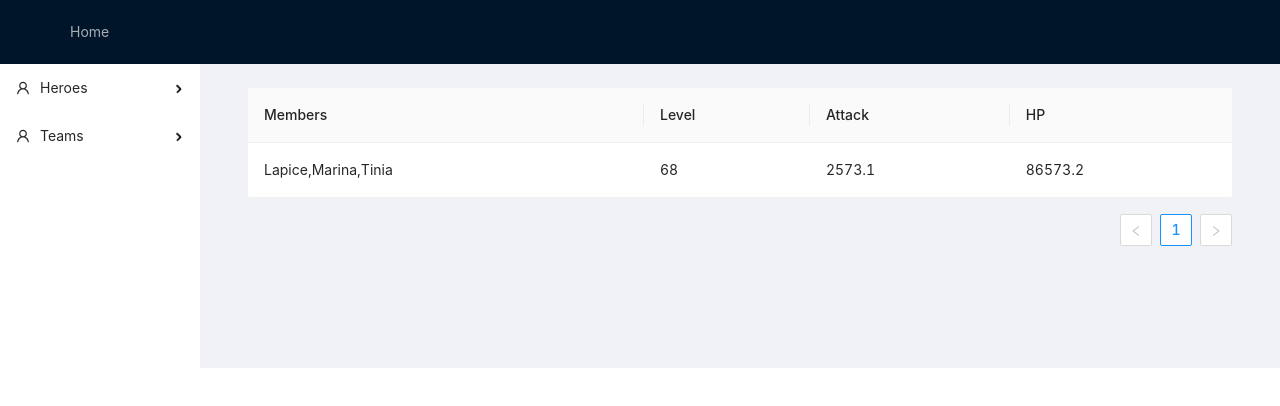
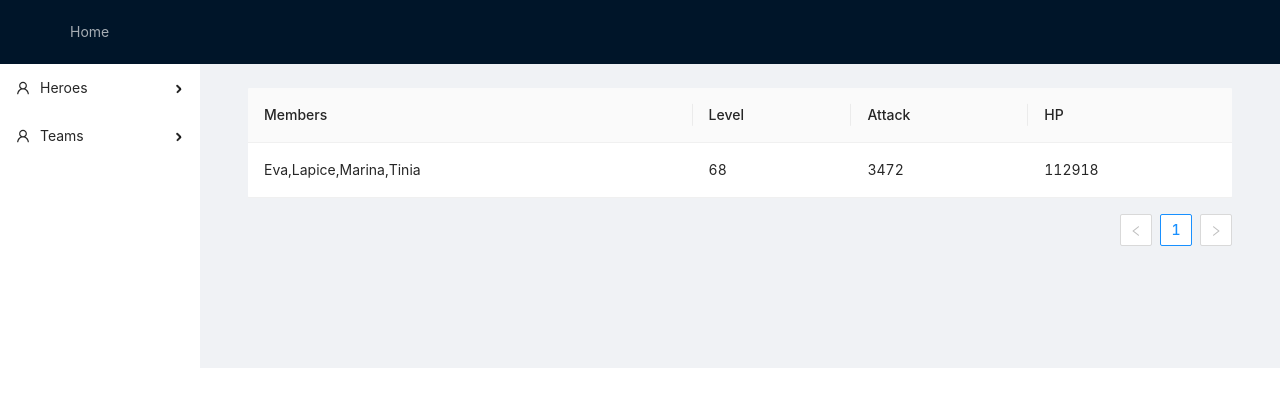
Before and after one commit to monacob/guardian-tales, a React (Create React App) app: page /teams in a window 1280 px wide. Shown: the top 406 px of the page. Built offline with nearby package versions, Linux system fonts and the light colour scheme.

Commit message:
add hero

```diff
--- a/src/data/heroes.js
+++ b/src/data/heroes.js
@@ -1,8 +1,8 @@
 // @flow
 
-export type Role = 'TANKER' | 'WARRIOR' | 'RANGED';
-export type Element = 'WATER' | 'LIGHT' | 'FIRE' | 'EARTH' | 'DARK';
-export type Resistance = { type: 'BASIC' | Element, value: number };
+export type Role = 'TANKER' | 'WARRIOR' | 'RANGED' | 'SUPPORT';
+export type Element = 'BASIC' | 'WATER' | 'LIGHT' | 'FIRE' | 'EARTH' | 'DARK';
+export type Resistance = { type: Element, value: number };
 export type Attribute = 'HP' | 'RANGE_ATK' | 'ATK' | 'WEAPON_SKILL_REGEN_SPEED';
 export type SkillTarget = 'SELF' | 'PARTY' | Element | Role
 export type Skill = {
@@ -96,6 +96,30 @@ const heroes: Array<Hero> = [
             attribute: 'WEAPON_SKILL_REGEN_SPEED',
             value: 0.06
         }]
+    },
+    {
+        name: 'Eva',
+        role: 'SUPPORT',
+        element: 'BASIC',
+        atk: 642,
+        criticalHitChance: 0.06,
+        hp: 18818,
+        def: 121,
+        damageReduction: 24,
+        cardSlot: 2,
+        resistance: [
+            {type: 'DARK', value: -0.3},
+            {type: 'LIGHT', value: 0.3},
+        ],
+        skills: [{
+            target: 'BASIC',
+            attribute: 'ATK',
+            value: 0.40
+        }, {
+            target: 'SELF',
+            attribute: 'WEAPON_SKILL_REGEN_SPEED',
+            value: 0.06
+        }]
     }
 ]
 
--- a/src/pages/team_optimizer.js
+++ b/src/pages/team_optimizer.js
@@ -70,8 +70,8 @@ function calculateTeamAttributes(teams: Array<Team>) {
             }).reduce((sum, value) => {
                 return {basic: sum.basic + value.basic, adjusted: sum.adjusted + value.adjusted}
             }, {basic: 0, adjusted: 0});
-            team[attr.toLowerCase()].basic = basic;
-            team[attr.toLowerCase()].adjusted = adjusted;
+            team[attr.toLowerCase()].basic = Math.round(basic);
+            team[attr.toLowerCase()].adjusted = Math.round(adjusted);
         }
 
 
```
